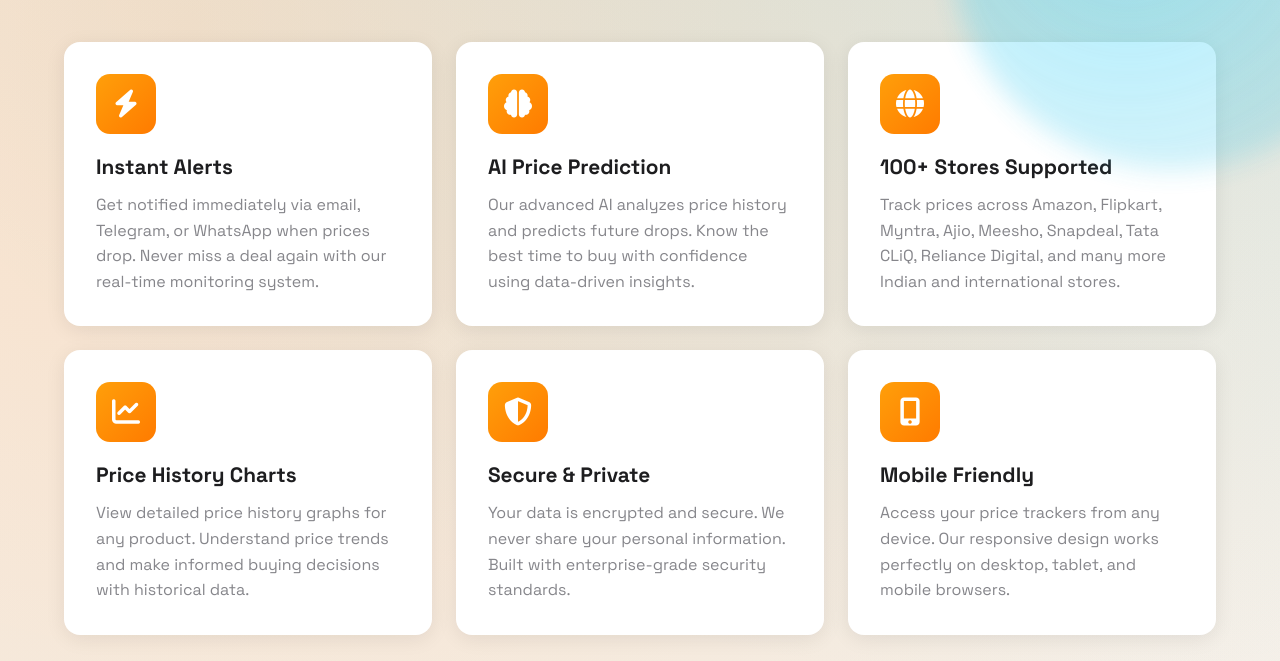
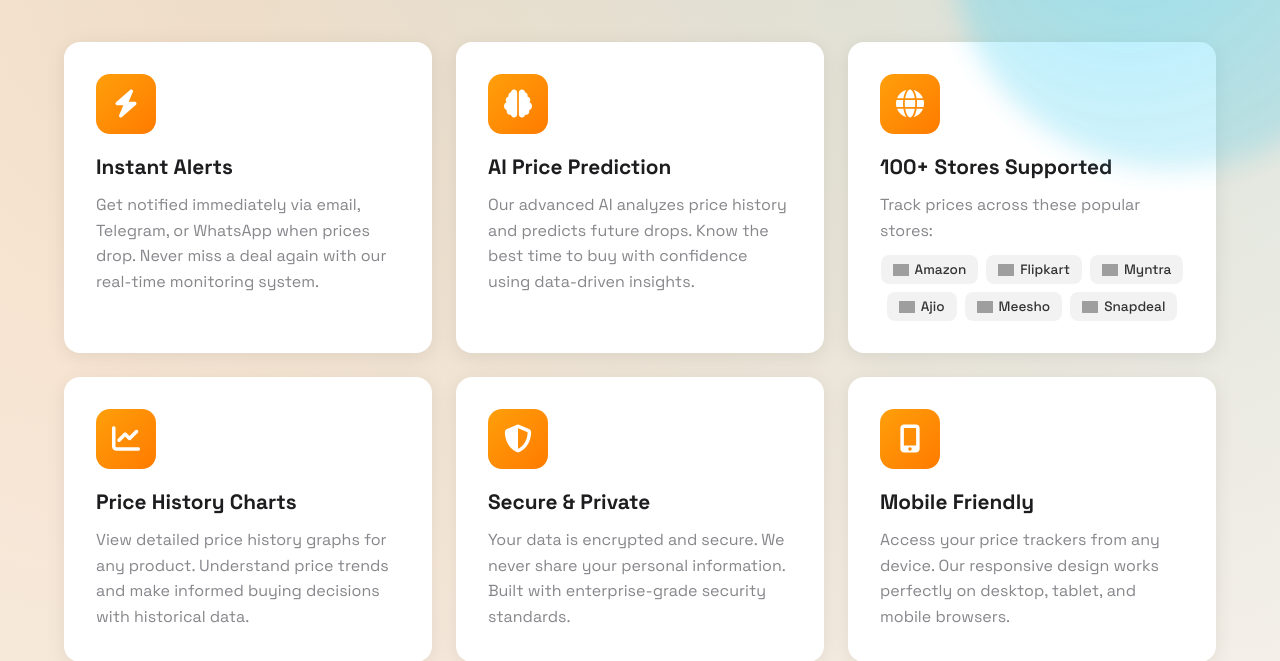
Before and after one commit to LAKKIREDDY-2001/paa, a Flask app: page / in a window 1280 px wide. Shown: the part 799-1460 px from the top of the page. Run offline with Flask 3, Linux system fonts and the light colour scheme; some web fonts are replaced; grey boxes are pictures that could not be loaded.

Commit message:
Add store logos to home page
- Added logos grid in Features section (100+ Stores)
- Added logos in FAQ section (Which stores can I track)
- Added CSS styling for store tags

```diff
--- a/templates/home.html
+++ b/templates/home.html
@@ -136,7 +136,15 @@
                         <i class="fa fa-globe"></i>
                     </div>
                     <h3>100+ Stores Supported</h3>
-                    <p>Track prices across Amazon, Flipkart, Myntra, Ajio, Meesho, Snapdeal, Tata CLiQ, Reliance Digital, and many more Indian and international stores.</p>
+                    <p>Track prices across these popular stores:</p>
+                    <div class="supported-stores-grid">
+                        <span class="store-tag"><img src="https://logo.clearbit.com/amazon.in" alt="Amazon"> Amazon</span>
+                        <span class="store-tag"><img src="https://logo.clearbit.com/flipkart.com" alt="Flipkart"> Flipkart</span>
+                        <span class="store-tag"><img src="https://logo.clearbit.com/myntra.com" alt="Myntra"> Myntra</span>
+                        <span class="store-tag"><img src="https://logo.clearbit.com/ajio.com" alt="Ajio"> Ajio</span>
+                        <span class="store-tag"><img src="https://logo.clearbit.com/meesho.com" alt="Meesho"> Meesho</span>
+                        <span class="store-tag"><img src="https://logo.clearbit.com/snapdeal.com" alt="Snapdeal"> Snapdeal</span>
+                    </div>
                 </div>
                 <div class="feature-card">
                     <div class="feature-icon">
@@ -271,7 +279,15 @@
                 </div>
                 <div class="faq-item">
                     <h4>Which stores can I track?</h4>
-                    <p>We support Amazon, Flipkart, Myntra, Ajio, Meesho, Snapdeal, Tata CLiQ, Reliance Digital, eBay, and 90+ more Indian and international stores.</p>
+                    <div class="faq-stores">
+                        <span class="faq-store"><img src="https://logo.clearbit.com/amazon.in" alt="Amazon"> Amazon</span>
+                        <span class="faq-store"><img src="https://logo.clearbit.com/flipkart.com" alt="Flipkart"> Flipkart</span>
+                        <span class="faq-store"><img src="https://logo.clearbit.com/myntra.com" alt="Myntra"> Myntra</span>
+                        <span class="faq-store"><img src="https://logo.clearbit.com/ajio.com" alt="Ajio"> Ajio</span>
+                        <span class="faq-store"><img src="https://logo.clearbit.com/meesho.com" alt="Meesho"> Meesho</span>
+                        <span class="faq-store"><img src="https://logo.clearbit.com/snapdeal.com" alt="Snapdeal"> Snapdeal</span>
+                    </div>
+                    <p style="margin-top: 8px;">Plus 90+ more Indian and international stores.</p>
                 </div>
                 <div class="faq-item">
                     <h4>How do I receive price alerts?</h4>
@@ -514,6 +530,60 @@
             height: 18px;
             object-fit: contain;
             border-radius: 4px;
+        }
+
+        /* Supported Stores Grid in Features */
+        .supported-stores-grid {
+            display: flex;
+            flex-wrap: wrap;
+            gap: 8px;
+            justify-content: center;
+            margin-top: 12px;
+        }
+
+        .store-tag {
+            display: inline-flex;
+            align-items: center;
+            gap: 6px;
+            background: rgba(0,0,0,0.05);
+            padding: 6px 12px;
+            border-radius: 8px;
+            font-size: 0.85rem;
+            font-weight: 500;
+            color: #333;
+        }
+
+        .store-tag img {
+            width: 16px;
+            height: 16px;
+            object-fit: contain;
+            border-radius: 3px;
+        }
+
+        /* FAQ Stores */
+        .faq-stores {
+            display: flex;
+            flex-wrap: wrap;
+            gap: 6px;
+            margin-top: 8px;
+        }
+
+        .faq-store {
+            display: inline-flex;
+            align-items: center;
+            gap: 4px;
+            background: #f5f5f5;
+            padding: 4px 10px;
+            border-radius: 6px;
+            font-size: 0.8rem;
+            color: #333;
+        }
+
+        .faq-store img {
+            width: 14px;
+            height: 14px;
+            object-fit: contain;
+            border-radius: 2px;
         }
 
         /* Features Section */
```
